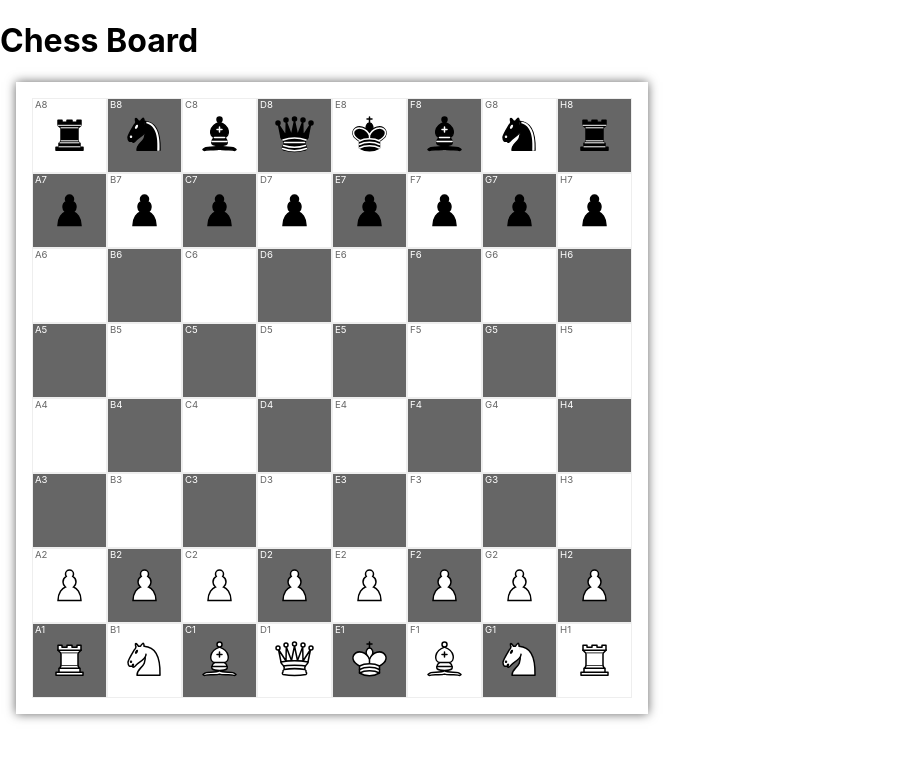
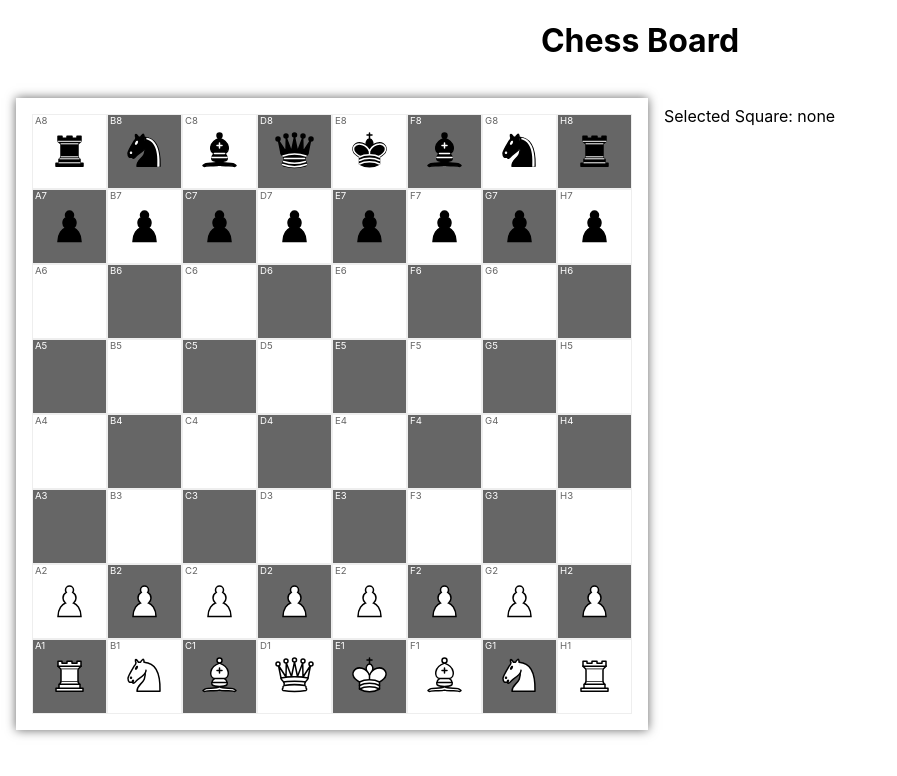
Before and after one commit to sharkich/chess-board, a React (Create React App) app: page / in a window 1280 px wide. Shown: the top 776 px of the page, without its empty margins (0-897 px from the left). Built offline with nearby package versions, Linux system fonts and the light colour scheme.

Commit message:
add SelectedSquare

```diff
--- a/src/App.tsx
+++ b/src/App.tsx
@@ -3,13 +3,18 @@ import React from 'react';
 import './App.css';
 import { useApp } from './useApp';
 import { ChessBoard } from './views/ChessBoard';
+import { SelectedSquare } from './views/SelectedSquare';
 
 export const App = () => {
-  const { chessBoard } = useApp();
+  const { chessBoard, selectedSquare, handleSquareClick } = useApp();
 
   return (
     <div className="App">
-      <ChessBoard boardWithPieces={chessBoard.board} />
+      <h1 style={{ textAlign: 'center' }}>Chess Board</h1>
+      <div style={{ display: 'flex' }}>
+        <ChessBoard boardWithPieces={chessBoard.board} onSelectPiece={handleSquareClick} />
+        <SelectedSquare square={selectedSquare} />
+      </div>
     </div>
   );
 };
--- /dev/null
+++ b/src/helpers/squareName.ts
@@ -0,0 +1,5 @@
+import { BOARD_SIZE } from '../config/BOARD';
+import { IChessSquare } from '../interfaces/IChessSquare';
+
+export const squareName = (square: IChessSquare): string =>
+  `${String.fromCharCode(65 + square.column)}${BOARD_SIZE - square.row}`;
--- a/src/useApp.ts
+++ b/src/useApp.ts
@@ -1,11 +1,18 @@
-import { useMemo } from 'react';
+import { useMemo, useState } from 'react';
 
 import { DEFAULT_BOARD } from './config/BOARD';
+import { IChessSquareWithPiece } from './interfaces/IChessSquareWithPiece';
+import { Nullable } from './types/fp';
 
 export const useApp = () => {
   const chessBoard = useMemo(() => DEFAULT_BOARD, []);
+  const [selectedSquare, setSelectedSquare] = useState<Nullable<IChessSquareWithPiece>>(null);
+
+  const handleSquareClick = (square: IChessSquareWithPiece) => setSelectedSquare(square);
 
   return {
-    chessBoard
+    chessBoard,
+    selectedSquare,
+    handleSquareClick
   };
 };
--- a/src/views/ChessBoard.tsx
+++ b/src/views/ChessBoard.tsx
@@ -2,20 +2,19 @@ import { FC } from 'react';
 
 import { ChessBoardRow } from './ChessBoardRow';
 import { IChessBoardWithPieces } from '../interfaces/IChessBoardWithPieces';
+import { IChessSquareWithPiece } from '../interfaces/IChessSquareWithPiece';
 
 interface Props {
   boardWithPieces: IChessBoardWithPieces;
+  onSelectPiece: (square: IChessSquareWithPiece) => void;
 }
 
-export const ChessBoard: FC<Props> = ({ boardWithPieces }) => {
+export const ChessBoard: FC<Props> = ({ boardWithPieces, onSelectPiece }) => {
   return (
-    <div>
-      <h1>Chess Board</h1>
-      <div className="board">
-        {boardWithPieces.map((row, index) => (
-          <ChessBoardRow row={row} key={index} />
-        ))}
-      </div>
+    <div className="board">
+      {boardWithPieces.map((row, index) => (
+        <ChessBoardRow row={row} key={index} onSelectPiece={onSelectPiece} />
+      ))}
     </div>
   );
 };
--- a/src/views/ChessBoardRow.tsx
+++ b/src/views/ChessBoardRow.tsx
@@ -5,13 +5,14 @@ import { IChessSquareWithPiece } from '../interfaces/IChessSquareWithPiece';
 
 interface Props {
   row: IChessSquareWithPiece[];
+  onSelectPiece: (square: IChessSquareWithPiece) => void;
 }
 
-export const ChessBoardRow: FC<Props> = ({ row }) => {
+export const ChessBoardRow: FC<Props> = ({ row, onSelectPiece }) => {
   return (
     <div className="row">
       {row.map((square, index) => (
-        <ChessBoardRowColumn square={square} key={index} />
+        <ChessBoardRowColumn square={square} key={index} onClick={() => onSelectPiece(square)} />
       ))}
     </div>
   );
--- a/src/views/ChessBoardRowColumn.tsx
+++ b/src/views/ChessBoardRowColumn.tsx
@@ -1,21 +1,21 @@
-import { FC } from 'react';
+import { FC, HTMLProps } from 'react';
 
 import { SquarePiece } from './SquarePiece';
-import { BOARD_SIZE } from '../config/BOARD';
+import { squareName } from '../helpers/squareName';
 import { ChessSquareColor } from '../interfaces/ChessSquareColor';
 import { IChessSquareWithPiece } from '../interfaces/IChessSquareWithPiece';
 
-interface Props {
+interface Props extends HTMLProps<HTMLDivElement> {
   square: IChessSquareWithPiece;
 }
 
-export const ChessBoardRowColumn: FC<Props> = ({ square }) => {
+export const ChessBoardRowColumn: FC<Props> = ({ square, ...props }) => {
   const colorClassName = square.color === ChessSquareColor.White ? 'white' : 'black';
   const pieceClassName = square.piece ? 'cell-with-piece' : '';
 
   return (
-    <div className={`cell ${colorClassName} ${pieceClassName}`}>
-      <div className="cell__name">{`${String.fromCharCode(65 + square.column)}${BOARD_SIZE - square.row}`}</div>
+    <div className={`cell ${colorClassName} ${pieceClassName}`} {...props}>
+      <div className="cell__name">{squareName(square)}</div>
       {square.piece && (
         <div className="cell__piece">
           <SquarePiece piece={square.piece} />
--- /dev/null
+++ b/src/views/SelectedSquare.tsx
@@ -0,0 +1,17 @@
+import { FC } from 'react';
+
+import { squareName } from '../helpers/squareName';
+import { IChessSquareWithPiece } from '../interfaces/IChessSquareWithPiece';
+import { Nullable } from '../types/fp';
+
+interface Props {
+  square: Nullable<IChessSquareWithPiece>;
+}
+
+export const SelectedSquare: FC<Props> = ({ square }) => {
+  return (
+    <div style={{ marginTop: 24 }}>
+      <div>Selected Square: {square ? squareName(square) : 'none'}</div>
+    </div>
+  );
+};
```
